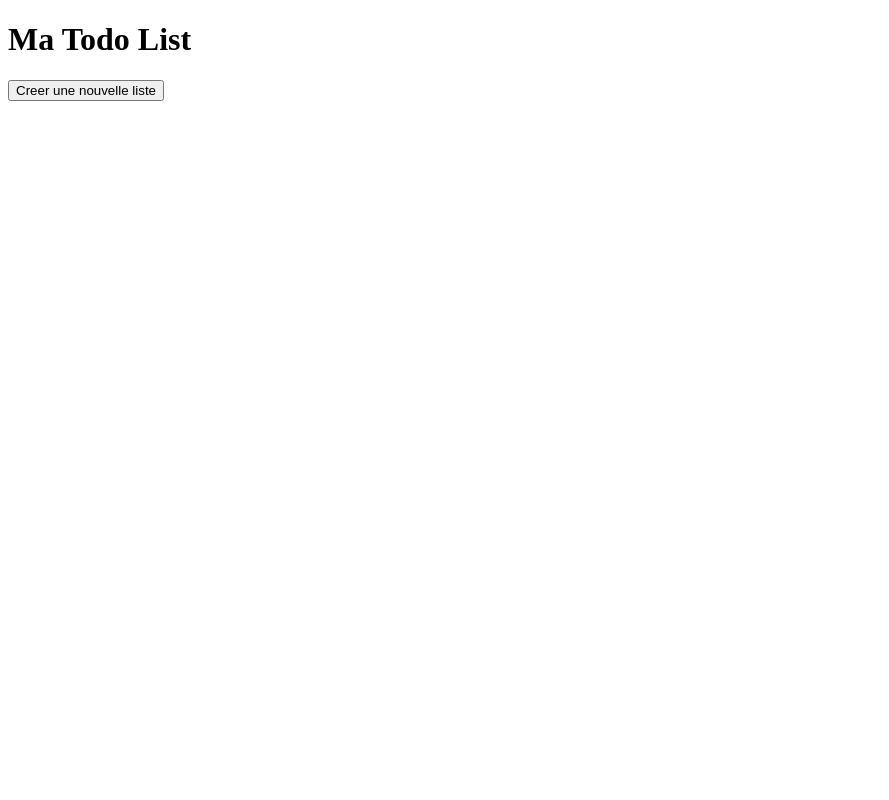
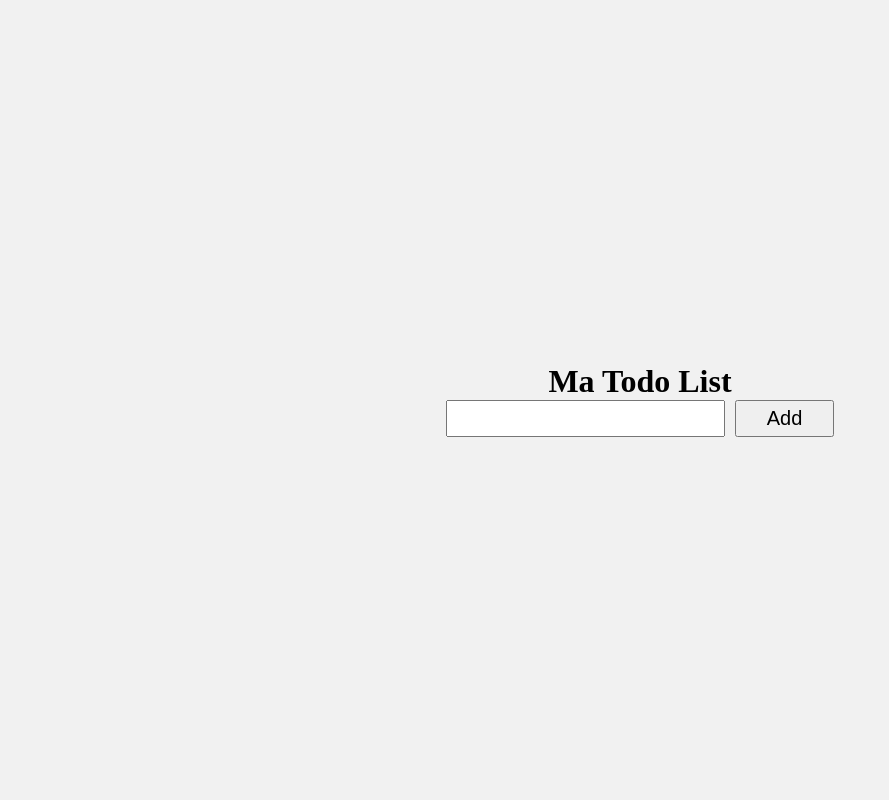
Before and after one commit to Max-kleb/Django_Todo, a Django app: template frontend/templates/index.html in a window 1280 px wide. Shown: the whole page, without its empty margins (0-889 px from the left). Run offline with Django 4.2, Linux system fonts and the light colour scheme; the template is opened without the code that fills it, so the values that code supplies are empty; parts of the project's set-up code (start-up, migrations or seed data) failed here and were passed over.

Commit message:
Mise a jour du frontend 2

```diff
--- a/frontend/static/app.js
+++ b/frontend/static/app.js
@@ -1,38 +1,58 @@
-document.addEventListener("DOMContentLoaded", () => {
-    const container = document.getElementById("liste-container");
+/* ########
+Tout ceci ne marche pas forcement. j'ai juste mieux organisé ke cide
+*/// ########
+
+
+let container = document.querySelector(".liste-container");
+let createBtn = document.getElementById(".add-btn")
 
 function loadListes() {
     fetch('/api/liste')
-            .then(res => res.json())
+    .then(response => response.json())
     .then(data => {
-                container.innerHTML = ""; //vider la liste
-                data.listes.forEach(liste => {
-                    const li = document.createElement("li");
-                    li.innerHTML = `
-                        ${liste.nom}
-                        <button onclick="modifier(${liste.id}) "> Modifier </button>
-                        <button onclick="suprimer(${liste.id})"> Supprimer</button>
-                    `;
-                    container.appendChild(li);
+        container.innerHTML = "";
+
+        data.listes.forEach(l => {
+            const liste = document.createElement("div");
+            liste.classlist.add("liste");
+
+            texte_liste = document.createElement("span");
+            texte_liste.innerText = l.nom
+
+            boutton_modifier = document.createElement("span");
+            boutton_modifier.classlist.add("bouton-modifier");
+
+            boutton_supprimer = document.createElement("span");
+            boutton_supprimer.classlist.add("bouton-supprimer");
+
+            liste.appendChild(boutton_modifier)
+            liste.appendChild(boutton_supprimer)
+
+            container.appendChild(liste);
         });
+    })
+    .catch(error => {
+        console.log(error);
+        // alert(error);
     });
 }
+document.addEventListener("DOMContentLoaded", loadListes);
 
 
-    createBtn.addEventListener("click", () => {
+function createTask() {
     const nom = prompt ("Nom de la nouvelle liste :");
     if (nom) {
         fetch('/api/liste', {
-                method: "post",
+            method: "POST",
             headers: {
                 "content-Type": "application/json"
             },
             body: JSON.stringify({ nom })
         }).then(() => loadListes());
     }
-    });
+}
 
-    window.modifier = function(id) {
+function updateListe(id) {
     const nom = prompt("Nouveau :");
     if (nom) {
         fetch('/api/liste/${id}', {
@@ -45,13 +65,10 @@ document.addEventListener("DOMContentLoaded", () => {
     }
 };
 
-    window.supprimer = function(id) {
+function deleteListe(id) {
     if (confirm("supprimer cette liste ?")){
         fetch('/api/liste/${id}',{
             method:"DELETE"
         }).then(() => loadListes());
     }
 };
-
-        loadListes();
-})
--- /dev/null
+++ b/frontend/static/style.css
@@ -0,0 +1,32 @@
+* {
+    margin: 0;
+    padding: 0;
+    box-sizing: border-box;
+}
+
+body {
+    background-color: #f1f1f1;
+    display: flex;
+    justify-content: center;
+    flex-direction: column;
+    align-items: center;
+    width: 100vw;
+    height: 100vh;
+}
+
+.input-container {
+    display: flex;
+    gap: 10px;
+}
+
+.task-input {
+    padding: 5px;
+    font-size: 20px;
+    color: #000;
+
+}
+
+.add-btn {
+    padding: 0 30px;
+    font-size: 20px;
+}
--- a/frontend/templates/index.html
+++ b/frontend/templates/index.html
@@ -5,11 +5,17 @@
     <meta charset="UTF-8">
     <meta name="viewport" content="width=device-width, initial-scale=1.0">
     <title>Todo List</title>
+    <link rel="stylesheet" href="static/style.css" type="text/css">
 </head>
 <body>
     <h1> Ma Todo List</h1>
-    <button id="create-btn" >Creer une nouvelle liste</button>
-    <ul id="liste-container">
+
+    <div class="input-container">
+        <input type="text" class="task-input">
+        <button class="add-btn" >Add</button>
+    </div>
+
+    <ul class="liste-container">
 
     </ul>
 
```
Lines whose indentation alone changed are shown as unchanged.
